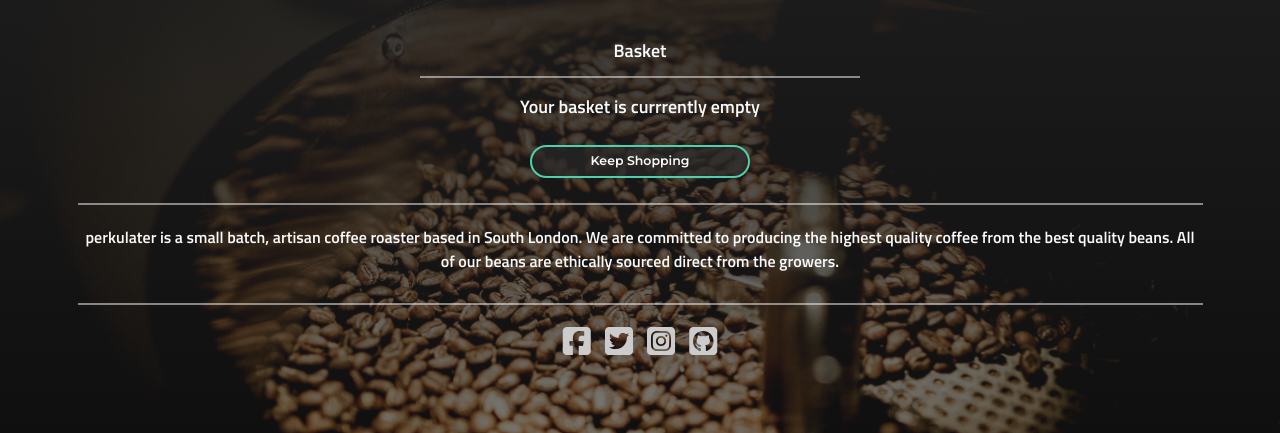
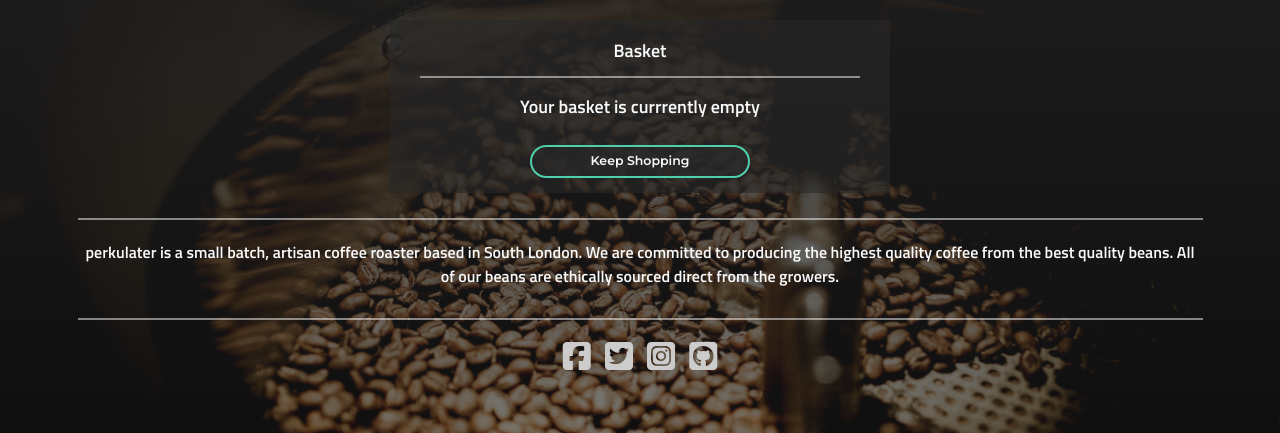
Before and after one commit to richardhenyash/perkulater, a Django app: template basket/templates/basket/basket.html in a window 1280 px wide. Shown: the part 147-580 px from the top of the page. Run offline with Django 3.2, Linux system fonts and the light colour scheme; the template is opened without the code that fills it, so the values that code supplies are empty; some libraries are stand-ins or nearby versions.

Commit message:
add and style basket container

```diff
--- a/basket/static/basket/css/basket.css
+++ b/basket/static/basket/css/basket.css
@@ -1,6 +1,11 @@
 /*-- Basket Custom CSS --*/
 
+/*-- Basket Containers --*/
+.basket-container {
+    background-color: rgba(41, 41, 41, 0.6);
+}
 
+/*-- Basket Text --*/
 .basket-detail-title-text {
     font-size: 1.4rem;
     font-weight: 600;
--- a/basket/templates/basket/basket.html
+++ b/basket/templates/basket/basket.html
@@ -14,7 +14,7 @@
 {% block content %}
 <section id="basket-contents" class="container-sm container-custom-sm pt-2">
     <div class="row py-4">
-        <div class="col-12 pt-4 px-5">
+        <div class="col-12 basket-container pt-4 px-5">
             <div class="row">
                 <div class="col-12">
                     <h6 class="product-text-lg text-center pt-2">Basket</h6>
@@ -110,7 +110,7 @@
                 <div class="row">
                     {% if basket_items %}
                     <div class="col-6">
-                        <div class="text-center pt-4">
+                        <div class="text-center py-4">
                             <a href="{% url 'products' %}"
                                 class="btn btn-outline-light btn-lg btn-outline-green rounded-pill px-2 w-100">
                                 Keep Shopping
@@ -118,7 +118,7 @@
                         </div>
                     </div>
                     <div class="col-6">
-                        <div class="text-center pt-4">
+                        <div class="text-center py-4">
                             <a href="{% url 'products' %}"
                                 class="btn btn-outline-light btn-lg btn-outline-green rounded-pill px-2 w-100">
                                 Checkout
@@ -127,7 +127,7 @@
                     </div>
                     {% else %}
                     <div class="col-12">
-                        <div class="text-center pt-4">
+                        <div class="text-center py-4">
                             <a href="{% url 'products' %}"
                                 class="btn btn-outline-light btn-lg btn-outline-green rounded-pill px-2 w-50">
                                 Keep Shopping
```
